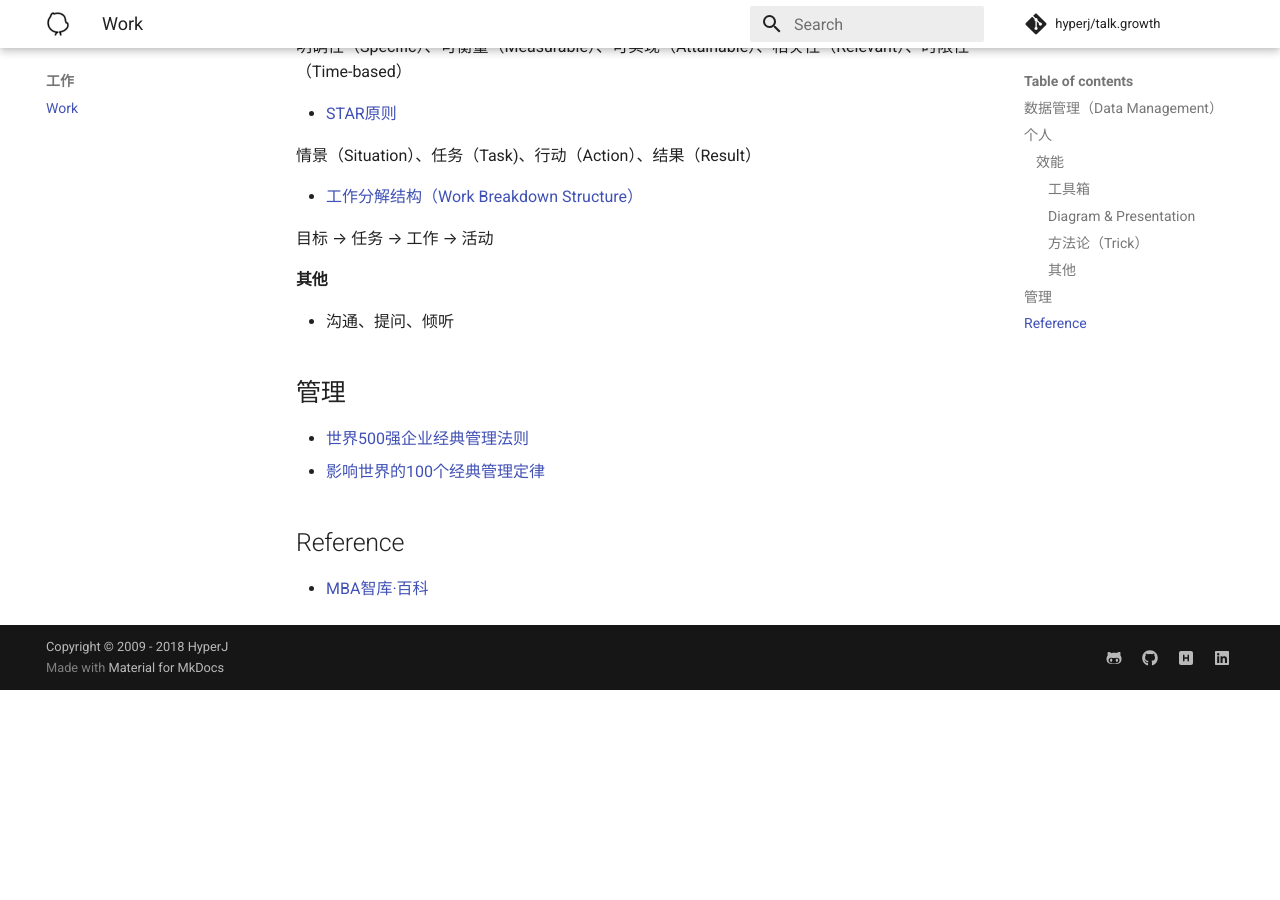
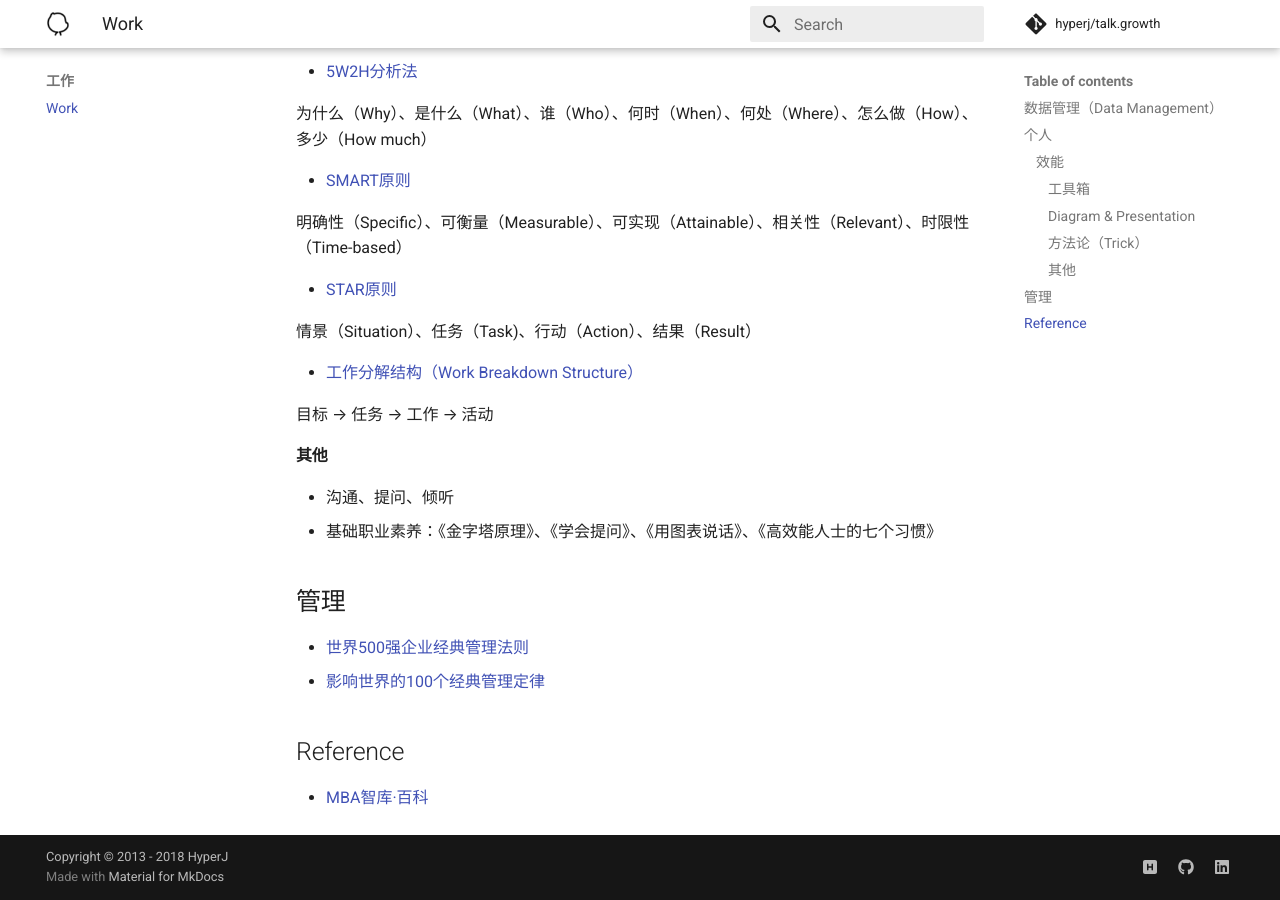
Before and after one commit to hyperj/talk.growth, an MkDocs documentation site: the page built from docs/work.md, in a window 1280 px wide and 900 px high, scrolled down 1261 px. Built offline with MkDocs 1.6.1 and Material for MkDocs 9.7.7, drawn with Linux system fonts in a browser that asks for light colours; comment, search, counter and statistics services are not loaded; before the commit the page ends 1951 px from its top, so only the background shows below that; some of the changed text lies outside the part shown.

Commit message:
update code

```diff
--- a/docs/work.md
+++ b/docs/work.md
@@ -1,6 +1,12 @@
 # 工作（Work）
 
 ## 数据管理（Data Management）
+
+- 数据仓库
+- 元数据与主数据
+- 数据治理
+- 数据质量
+- 数据安全
 
 ## 个人
 
@@ -54,7 +60,7 @@
 #### 其他
 
 - 沟通、提问、倾听
-
+- 基础职业素养：《金字塔原理》、《学会提问》、《用图表说话》、《高效能人士的七个习惯》
 
 ## 管理
 
--- a/mkdocs.yml
+++ b/mkdocs.yml
@@ -1,16 +1,16 @@
 # Project information
 site_name: Personal Growth
-site_description: Personal Growth
+site_description: 个人成长（Personal Growth）
 site_author: HyperJ
 site_url: https://hyperj.net/talk.growth
 
 # Repository
 repo_name: hyperj/talk.growth
 repo_url: https://github.com/hyperj/talk.growth
-edit_uri: ""
+edit_uri: blob/master/docs
 
 # Copyright
-copyright: 'Copyright &copy; 2009 - 2018 HyperJ'
+copyright: 'Copyright &copy; 2013 - 2018 HyperJ'
 
 # Configuration
 theme:
@@ -40,12 +40,10 @@
 # Customization
 extra:
   social:
-    - type: github-alt
-      link: https://gist.github.com/hyperj
+    - type: h-square
+      link: https://hyperj.net
     - type: github
       link: https://github.com/hyperj
-    - type: h-square
-      link: https://hyperj.net
     - type: linkedin
       link: https://www.linkedin.com/in/hyperj
 
```
